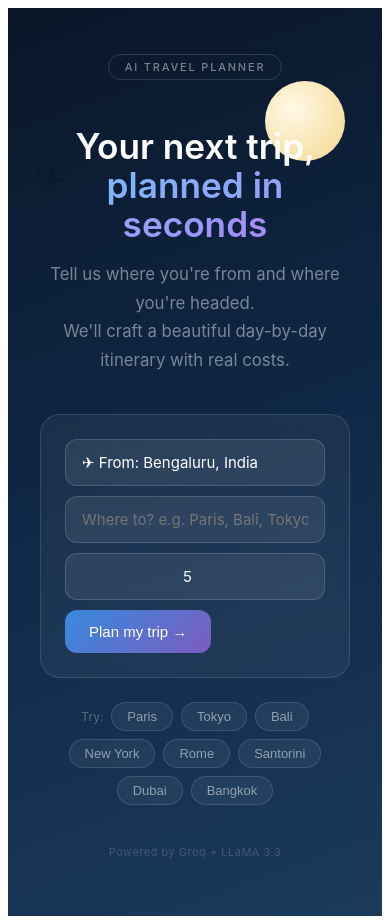
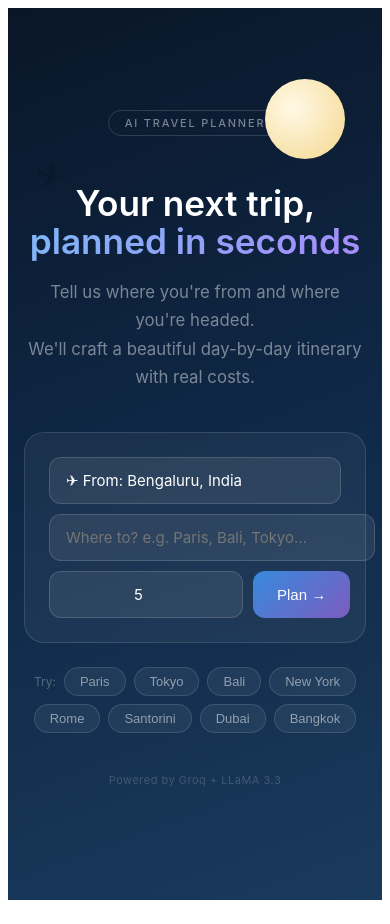
Before and after one commit to AnushaRao29/ai-travel-planner, a React app: page / in a window 390 px wide. Built offline with nearby package versions, Linux system fonts and the light colour scheme; the HTML template or start-up script is replaced by a standard one.

Commit message:
fix: responsiveness

```diff
--- a/src/TravelPlanner.jsx
+++ b/src/TravelPlanner.jsx
@@ -57,6 +57,17 @@ const TEMPLATES = [
 ];
 
 // Section headers as they appear in AI output (using == delimiters)
+// ─── RESPONSIVE HOOK ─────────────────────────────────────────────────────────
+function useIsMobile() {
+  const [isMobile, setIsMobile] = useState(() => typeof window !== "undefined" && window.innerWidth < 640);
+  useEffect(() => {
+    const handler = () => setIsMobile(window.innerWidth < 640);
+    window.addEventListener("resize", handler);
+    return () => window.removeEventListener("resize", handler);
+  }, []);
+  return isMobile;
+}
+
 const SECTION_KEYS = ["ITINERARY", "VISA", "WEATHER", "BUDGET", "FLIGHTS", "TIPS", "PLACES"];
 
 // ─── PROMPT BUILDER ───────────────────────────────────────────────────────────
@@ -174,6 +185,7 @@ const SEASON_LABEL = {
 // ─── MAP COMPONENT ────────────────────────────────────────────────────────────
 
 function TravelMap({ places, destName }) {
+  const isMobile = useIsMobile();
   const mapRef = useRef(null);
   const instanceRef = useRef(null);
   const [status, setStatus] = useState("loading");
@@ -269,7 +281,7 @@ function TravelMap({ places, destName }) {
       <div style={styles.cardHeader}>
         <span>🗺️</span><span style={styles.cardLabel}>MAP — PLACES IN YOUR ITINERARY</span>
       </div>
-      <div style={{ position: "relative", height: 400, overflow: "hidden" }}>
+      <div style={{ position: "relative", height: isMobile ? 280 : 400, overflow: "hidden" }}>
         <div ref={mapRef} style={{ width: "100%", height: "100%" }} />
         {status === "loading" && (
           <div style={styles.mapOverlay}>
@@ -340,6 +352,7 @@ function VisaCard({ lines, data, dest }) {
 // ─── BUDGET CARD ──────────────────────────────────────────────────────────────
 
 function BudgetCard({ lines, data, days }) {
+  const isMobile = useIsMobile();
   const [tier, setTier] = useState("mid");
 
   const currency = getTag(data, "CURRENCY", "USD");
@@ -369,14 +382,14 @@ function BudgetCard({ lines, data, days }) {
 
   return (
     <div style={styles.card}>
-      <div style={styles.cardHeader}>
+      <div style={{ ...styles.cardHeader, flexWrap: "wrap", gap: 6 }}>
         <span>💰</span>
         <span style={styles.cardLabel}>BUDGET — PER PERSON</span>
-        <div style={{ marginLeft: "auto", display: "flex", alignItems: "center", gap: 6 }}>
+        <div style={{ marginLeft: "auto", display: "flex", alignItems: "center", gap: 5, flexWrap: "wrap", justifyContent: "flex-end" }}>
           <span style={{ fontSize: 11, color: "#8a94a6" }}>1 USD = {fxRate} {currency}</span>
           {fxSource === "live"
-            ? <span style={{ fontSize: 10, background: "#e8f8f0", color: "#27ae60", border: "1px solid #a7f3d0", borderRadius: 4, padding: "2px 7px", fontWeight: 600 }}>✓ Live rate</span>
-            : <span style={{ fontSize: 10, background: "#fff8e8", color: "#b45309", border: "1px solid #fde68a", borderRadius: 4, padding: "2px 7px", fontWeight: 600 }}>⚠ Approx</span>
+            ? <span style={{ fontSize: 10, background: "#e8f8f0", color: "#27ae60", border: "1px solid #a7f3d0", borderRadius: 4, padding: "2px 7px", fontWeight: 600, whiteSpace: "nowrap" }}>✓ Live</span>
+            : <span style={{ fontSize: 10, background: "#fff8e8", color: "#b45309", border: "1px solid #fde68a", borderRadius: 4, padding: "2px 7px", fontWeight: 600, whiteSpace: "nowrap" }}>⚠ Approx</span>
           }
         </div>
       </div>
@@ -385,7 +398,7 @@ function BudgetCard({ lines, data, days }) {
         {hasBudget ? (
           <>
             {/* Tier selector */}
-            <div style={{ display: "flex", gap: 8, marginBottom: 20 }}>
+            <div style={{ display: "flex", gap: 8, marginBottom: 20, flexWrap: "wrap" }}>
               {Object.entries(tierMap).map(([key, t]) => t.daily > 0 && (
                 <button key={key}
                   style={{
@@ -402,7 +415,7 @@ function BudgetCard({ lines, data, days }) {
             </div>
 
             {/* Two-column grid: left = cost breakdown, right = totals */}
-            <div style={{ display: "grid", gridTemplateColumns: "1fr 1fr", gap: 16, marginBottom: 16 }}>
+            <div style={{ display: "grid", gridTemplateColumns: isMobile ? "1fr" : "1fr 1fr", gap: 16, marginBottom: 16 }}>
 
               {/* LEFT: per-day breakdown */}
               <div>
@@ -520,6 +533,7 @@ function BudgetCard({ lines, data, days }) {
 // ─── FLIGHTS CARD ─────────────────────────────────────────────────────────────
 
 function FlightsCard({ lines, data, origin, dest }) {
+  const isMobile = useIsMobile();
   const currency      = getTag(data, "CURRENCY", "USD");
   const airlines      = getTag(data, "FLIGHT_AIRLINES");
   const fromAirport   = getTag(data, "FLIGHT_FROM_AIRPORT");
@@ -556,10 +570,10 @@ function FlightsCard({ lines, data, origin, dest }) {
           <>
             {/* Route */}
             {(fromAirport || toAirport) && (
-              <div style={styles.flightRoute}>
-                <div style={styles.flightAirport}>{fromAirport || origin}</div>
-                <div style={{ color: "#378add", fontSize: 14, padding: "0 8px" }}>✈</div>
-                <div style={styles.flightAirport}>{toAirport || dest}</div>
+              <div style={{ display: "flex", flexDirection: isMobile ? "column" : "row", alignItems: isMobile ? "flex-start" : "center", padding: "10px 0", marginBottom: 4, gap: isMobile ? 2 : 0 }}>
+                <div style={{ flex: 1, fontSize: 13, fontWeight: 700, color: "#1a1a2e" }}>{fromAirport || origin}</div>
+                <div style={{ color: "#378add", fontSize: 13, padding: isMobile ? "2px 0" : "0 8px", transform: isMobile ? "none" : "none" }}>{"→ ✈ →"}</div>
+                <div style={{ flex: 1, fontSize: 13, fontWeight: 700, color: "#1a1a2e" }}>{toAirport || dest}</div>
               </div>
             )}
             {duration && (
@@ -590,10 +604,14 @@ function FlightsCard({ lines, data, origin, dest }) {
                 const [lo, hi] = parseRange(range);
                 return (
                   <div key={key} style={{
-                    ...styles.seasonRow,
                     background: isCurrent ? "#f0f6fd" : "#fafbfc",
                     border: isCurrent ? "1px solid #dce8f7" : "1px solid #f0f2f5",
                     borderLeft: `3px solid ${color}`,
+                    borderRadius: 8, padding: "8px 10px",
+                    display: "flex",
+                    flexDirection: isMobile ? "column" : "row",
+                    alignItems: isMobile ? "flex-start" : "center",
+                    gap: isMobile ? 3 : 0,
                   }}>
                     <div style={{ flex: 1 }}>
                       <div style={{ fontSize: 13, fontWeight: isCurrent ? 600 : 400, color: isCurrent ? "#378add" : "#2d3748", display: "flex", alignItems: "center", gap: 6 }}>
@@ -740,6 +758,7 @@ function CityDropdown({ value, onChange, glassStyle }) {
 // ─── HERO PAGE ────────────────────────────────────────────────────────────────
 
 function HeroPage({ onStart }) {
+  const isMobile = useIsMobile();
   const [dest, setDest] = useState("");
   const [days, setDays] = useState(5);
   const [origin, setOrigin] = useState("Bengaluru, India");
@@ -767,15 +786,17 @@ function HeroPage({ onStart }) {
         </p>
         <div style={styles.searchCard}>
           <CityDropdown value={origin} onChange={setOrigin} />
-          <div style={styles.inputRow}>
-            <input style={styles.glassInput} type="text"
+          <div style={{ display: "flex", flexDirection: isMobile ? "column" : "row", gap: 10 }}>
+            <input style={{ ...styles.glassInput, minWidth: 0, width: "100%" }} type="text"
               placeholder="Where to? e.g. Paris, Bali, Tokyo…"
               value={dest} onChange={(e) => setDest(e.target.value)}
               onKeyDown={(e) => e.key === "Enter" && go()} />
-            <input style={{ ...styles.glassInput, width: 80, textAlign: "center" }}
+            <div style={{ display: "flex", gap: 10 }}>
+              <input style={{ ...styles.glassInput, width: isMobile ? "100%" : 80, flex: isMobile ? 1 : "none", textAlign: "center" }}
                 type="number" min={1} max={30} value={days}
                 onChange={(e) => setDays(Number(e.target.value))} />
-            <button style={styles.planBtn} onClick={() => go()}>Plan my trip →</button>
+              <button style={{ ...styles.planBtn, flex: isMobile ? 1 : "none" }} onClick={() => go()}>Plan →</button>
+            </div>
           </div>
         </div>
         <div style={styles.quickPicks}>
@@ -796,6 +817,7 @@ function HeroPage({ onStart }) {
 // ─── PLANNER PAGE ─────────────────────────────────────────────────────────────
 
 function PlannerPage({ initialDest, initialDays, initialOrigin, onBack }) {
+  const isMobile = useIsMobile();
   const [dest, setDest]       = useState(initialDest);
   const [days, setDays]       = useState(initialDays);
   const [origin]              = useState(initialOrigin);
@@ -840,13 +862,15 @@ function PlannerPage({ initialDest, initialDays, initialOrigin, onBack }) {
 
   return (
     <div style={styles.plannerPage}>
-      <header style={styles.planHeader}>
+      <header style={{ ...styles.planHeader, flexWrap: "wrap" }}>
         <div style={{ display: "flex", alignItems: "center", gap: 14 }}>
           <button style={styles.backBtn} onClick={onBack}>← Back</button>
           <div style={{ fontSize: 16, fontWeight: 600, color: "#1a1a2e" }}>
             ✈ Trip<span style={{ color: "#378add" }}>AI</span>
           </div>
         </div>
+        {/* Desktop: inputs inline in header */}
+        {!isMobile && (
           <div style={{ display: "flex", gap: 8, alignItems: "center" }}>
             <input style={{ ...styles.ctrlInput, width: 170 }} type="text" placeholder="Destination"
               value={dest} onChange={(e) => setDest(e.target.value)}
@@ -857,6 +881,20 @@ function PlannerPage({ initialDest, initialDays, initialOrigin, onBack }) {
             <button style={{ ...styles.ctrlBtn, opacity: loading ? 0.45 : 1 }}
               onClick={() => generate()} disabled={loading}>Generate</button>
           </div>
+        )}
+        {/* Mobile: compact full-width row below logo */}
+        {isMobile && (
+          <div style={{ display: "flex", gap: 8, width: "100%", marginTop: 8 }}>
+            <input style={{ ...styles.ctrlInput, flex: 1, minWidth: 0 }} type="text" placeholder="Destination"
+              value={dest} onChange={(e) => setDest(e.target.value)}
+              onKeyDown={(e) => e.key === "Enter" && generate()} />
+            <input style={{ ...styles.ctrlInput, width: 52, textAlign: "center", flexShrink: 0 }}
+              type="number" min={1} max={30} value={days}
+              onChange={(e) => setDays(Number(e.target.value))} />
+            <button style={{ ...styles.ctrlBtn, flexShrink: 0, opacity: loading ? 0.45 : 1 }}
+              onClick={() => generate()} disabled={loading}>Go</button>
+          </div>
+        )}
       </header>
 
       <div style={styles.planBody}>
@@ -984,7 +1022,7 @@ export default function App() {
 const styles = {
   hero: {
     minHeight: "100vh", display: "flex", flexDirection: "column",
-    alignItems: "center", justifyContent: "center", padding: "2rem",
+    alignItems: "center", justifyContent: "center", padding: "1.5rem 1rem",
     position: "relative",
     background: "linear-gradient(160deg, #0a1628 0%, #0f2847 50%, #1a3a5c 100%)",
     overflow: "hidden",
@@ -1073,7 +1111,7 @@ const styles = {
     background: "linear-gradient(135deg,#378add,#7c5cbf)", border: "none",
     borderRadius: 8, color: "#fff", fontSize: 13, fontWeight: 500, padding: "8px 18px", cursor: "pointer",
   },
-  planBody: { flex: 1, padding: "2rem 1.5rem", maxWidth: 960, margin: "0 auto", width: "100%" },
+  planBody: { flex: 1, padding: "2rem 1rem", maxWidth: 960, margin: "0 auto", width: "100%", boxSizing: "border-box" },
   emptyState: { textAlign: "center", padding: "5rem 2rem", color: "#8a94a6" },
   spinner: {
     width: 36, height: 36, border: "2px solid #e5e8ed", borderTopColor: "#378add",
```
Lines whose indentation alone changed are shown as unchanged.
